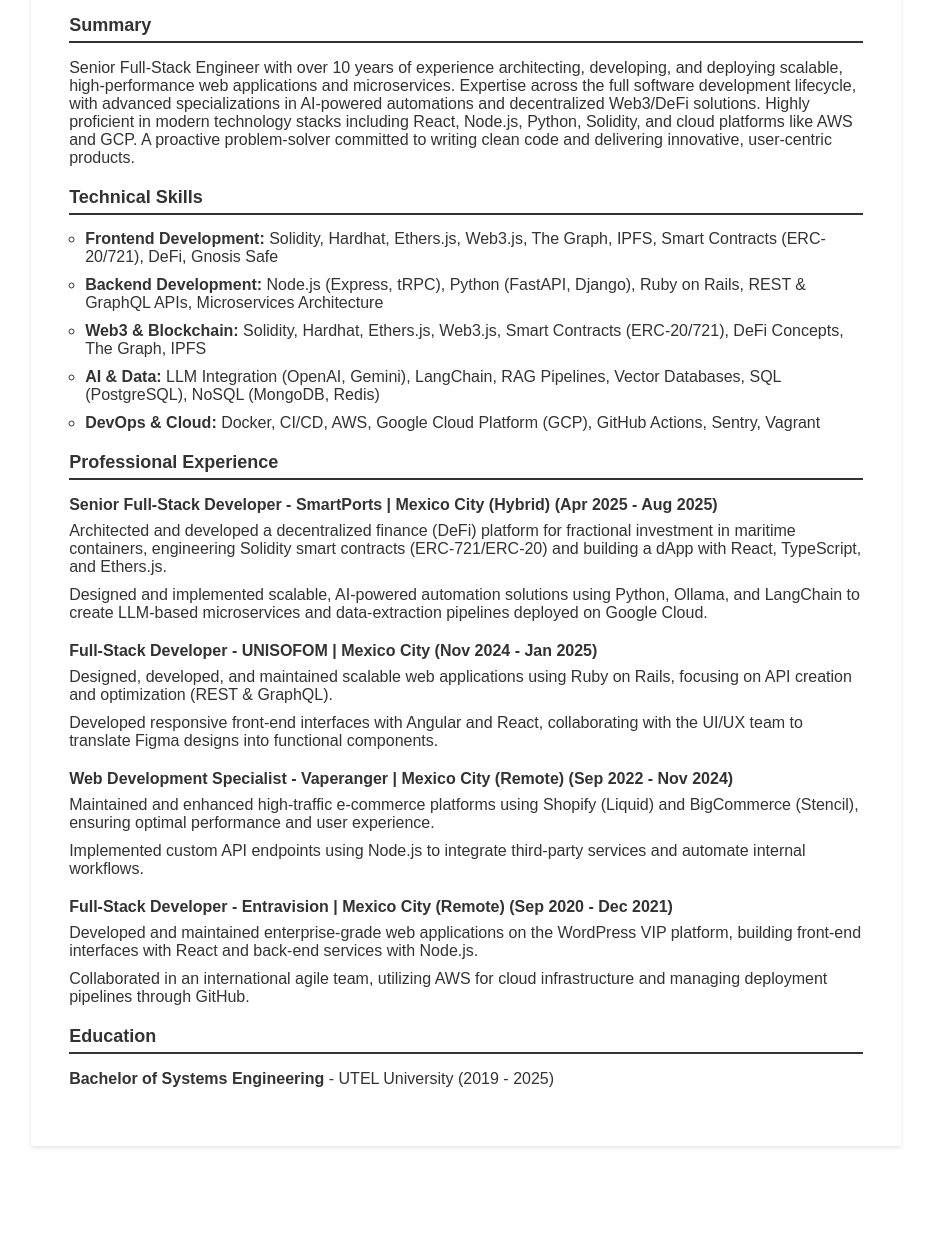
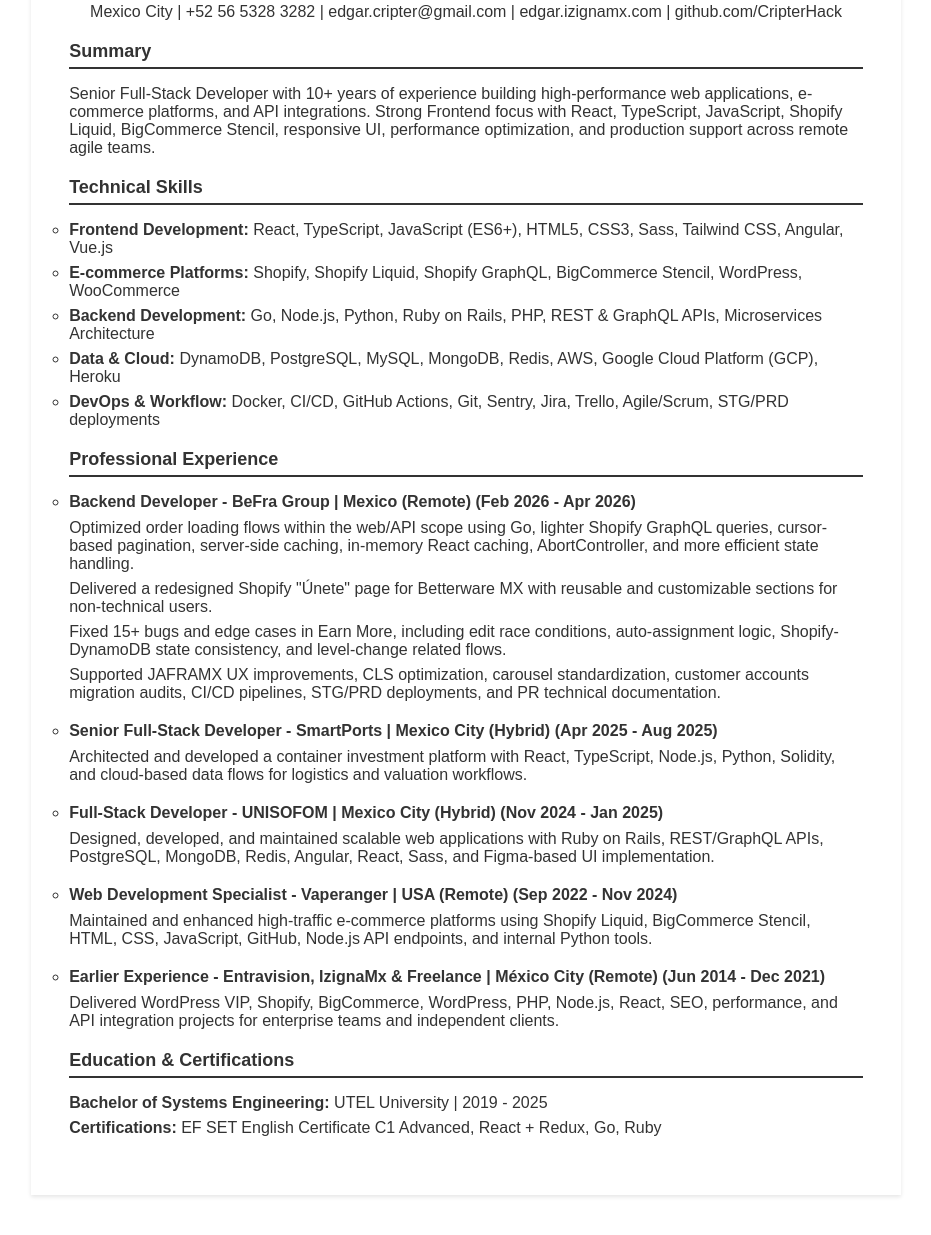
Before and after one commit to CripterHack/edgar-zorrilla-static-cv, a plain HTML site: page index.html in a window 1280 px wide. Shown: the part 197-1432 px from the top of the page, without its empty margins (174-1105 px from the left). Before the commit the page ends 1399 px from the top, so only its background shows below. Drawn offline with Linux system fonts and the light colour scheme.

Commit message:
Update CV 05-2026

```diff
--- a/index.html
+++ b/index.html
@@ -1,6 +1,6 @@
 <!DOCTYPE html>
-<html lang="en" style=""><head>
-            <meta charset="UTF-8">
+<html lang="en" style=""><head><meta http-equiv="Content-Type" content="text/html; charset=UTF-8">
+
             <meta name="viewport" content="width=device-width, initial-scale=1.0">
             <title>Curriculum Vitae</title>
             <style>
@@ -25,7 +25,8 @@
                 @media print {
                     body {
                         margin: 0;
-                        font-size: 12pt;
+                        width: auto;
+                        font-size: 9.8pt;
                         background-color: white;
                         -webkit-box-shadow:none;
                         -moz-box-shadow:none;
@@ -34,6 +35,45 @@
                     }
                     header, section {
                         page-break-after: auto;
+                    }
+                    header {
+                        margin-bottom: 7px;
+                    }
+                    header h1 {
+                        font-size: 23px;
+                    }
+                    header h2 {
+                        font-size: 15px;
+                        margin-bottom: 0.15em;
+                    }
+                    section {
+                        margin-bottom: 7px;
+                    }
+                    h3 {
+                        font-size: 15px;
+                        padding-bottom: 2px;
+                        margin-bottom: 6px;
+                    }
+                    li {
+                        margin-bottom: 3px;
+                    }
+                    section.experience-section {
+                        page-break-inside: auto;
+                        break-inside: auto;
+                    }
+                    section.experience-section > ul > li {
+                        page-break-inside: avoid;
+                        break-inside: avoid;
+                    }
+                    section.experience-section > ul > li[style] {
+                        margin-top: 7px !important;
+                    }
+                    section.experience-section ul ul {
+                        margin-top: 0.15em !important;
+                    }
+                    section.experience-section h3 {
+                        page-break-after: avoid;
+                        break-after: avoid;
                     }
                 }
                 header, section {
@@ -89,88 +129,80 @@
                     padding: 0;
                 }
                 li {
-                    margin-bottom: 10px;
+                    margin-bottom: 7px;
                 }
             </style></head>
-        <body class="" data-new-gr-c-s-check-loaded="14.1252.0" data-gr-ext-installed="" style="">
+        <body class="" style="">
             <header>
                 <div>
                     <h1>Edgar Zorrilla</h1>
-                    <h2>Senior Full-Stack Engineer | AI &amp; Web3 Specialist</h2>
-                    <p>Phone: +521 5533760889 | Email: edgar.cripter@gmail.com | City: Mexico City</p>
+                    <h2>Full Stack Developer, Frontend Focused | React, TypeScript, Shopify, BigCommerce</h2>
+                    <p>Mexico City | +52 56 5328 3282 | edgar.cripter@gmail.com | edgar.izignamx.com | github.com/CripterHack</p>
                 </div>
             </header>
             <section>
                 <h3>Summary</h3>
-                <p>Senior Full-Stack Engineer with over 10 years of experience architecting, developing, and deploying scalable, high-performance web applications and microservices. Expertise across the full software development lifecycle, with advanced specializations in AI-powered automations and decentralized Web3/DeFi solutions. Highly proficient in modern technology stacks including React, Node.js, Python, Solidity, and cloud platforms like AWS and GCP. A proactive problem-solver committed to writing clean code and delivering innovative, user-centric products.</p>
+                <p>Senior Full-Stack Developer with 10+ years of experience building high-performance web applications, e-commerce platforms, and API integrations. Strong Frontend focus with React, TypeScript, JavaScript, Shopify Liquid, BigCommerce Stencil, responsive UI, performance optimization, and production support across remote agile teams.</p>
             </section>
             <section>
-<h3>Technical Skills</h3><ul style="list-style-type: circle;margin: 0 0 0 1em;" class="skills">
-<li style="margin-top: 0.5em;"><b>Frontend Development:</b> Solidity, Hardhat, Ethers.js, Web3.js, The Graph, IPFS, Smart Contracts (ERC-20/721), DeFi, Gnosis Safe</li>
-<li><b>Backend Development:</b> Node.js (Express, tRPC), Python (FastAPI, Django), Ruby on Rails, REST &amp; GraphQL APIs, Microservices Architecture</li>
-<li><b>Web3 &amp; Blockchain:</b> Solidity, Hardhat, Ethers.js, Web3.js, Smart Contracts (ERC-20/721), DeFi Concepts, The Graph, IPFS</li>
-<li><b>AI &amp; Data:</b> LLM Integration (OpenAI, Gemini), LangChain, RAG Pipelines, Vector Databases, SQL (PostgreSQL), NoSQL (MongoDB, Redis)</li>
-<li><b>DevOps &amp; Cloud:</b> Docker, CI/CD, AWS, Google Cloud Platform (GCP), GitHub Actions, Sentry, Vagrant</li></ul>
-            <ul style="
+                <h3>Technical Skills</h3>
+                <ul style="list-style-type: circle;" class="skills">
+                    <li style="margin-top: 0.5em;"><b>Frontend Development:</b> React, TypeScript, JavaScript (ES6+), HTML5, CSS3, Sass, Tailwind CSS, Angular, Vue.js</li>
+                    <li><b>E-commerce Platforms:</b> Shopify, Shopify Liquid, Shopify GraphQL, BigCommerce Stencil, WordPress, WooCommerce</li>
+                    <li><b>Backend Development:</b> Go, Node.js, Python, Ruby on Rails, PHP, REST &amp; GraphQL APIs, Microservices Architecture</li>
+                    <li><b>Data &amp; Cloud:</b> DynamoDB, PostgreSQL, MySQL, MongoDB, Redis, AWS, Google Cloud Platform (GCP), Heroku</li>
+                    <li><b>DevOps &amp; Workflow:</b> Docker, CI/CD, GitHub Actions, Git, Sentry, Jira, Trello, Agile/Scrum, STG/PRD deployments</li>
+                </ul>
+            </section>
+            <section class="experience-section">
+                <h3>Professional Experience</h3>
+                <ul style="
     list-style-type: circle;
-    margin-;:;
-    margin: 0.5em auto 0;
-" class="skills">
-</ul></section><section>
-                <h3>Professional Experience</h3>
-                <ul>
-                    <li><b>Senior Full-Stack Developer - SmartPorts | Mexico City (Hybrid)
-(Apr 2025 - Aug 2025)</b> <br><ul style="
+">
+                    <li><b>Backend Developer - BeFra Group | Mexico (Remote) (Feb 2026 - Apr 2026)</b> <br><ul style="
     /* list-style-type: circle; */
     /* margin-left: 2em; */
     margin-top: 0.5em;
-"><li>Architected and developed a decentralized finance (DeFi) platform for fractional investment in maritime containers, engineering Solidity smart contracts (ERC-721/ERC-20) and building a dApp with React, TypeScript, and Ethers.js.</li>
-<li>Designed and implemented scalable, AI-powered automation solutions using Python, Ollama, and LangChain to create LLM-based microservices and data-extraction pipelines deployed on Google Cloud.</li>
+"><li>Optimized order loading flows within the web/API scope using Go, lighter Shopify GraphQL queries, cursor-based pagination, server-side caching, in-memory React caching, AbortController, and more efficient state handling.</li>
+<li>Delivered a redesigned Shopify "Únete" page for Betterware MX with reusable and customizable sections for non-technical users.</li>
+<li>Fixed 15+ bugs and edge cases in Earn More, including edit race conditions, auto-assignment logic, Shopify-DynamoDB state consistency, and level-change related flows.</li>
+<li>Supported JAFRAMX UX improvements, CLS optimization, carousel standardization, customer accounts migration audits, CI/CD pipelines, STG/PRD deployments, and PR technical documentation.</li>
 </ul></li>
                     <li style="
     margin: 20px auto 0px;
-"><b>Full-Stack Developer - UNISOFOM | Mexico City (Nov 2024 - Jan 2025)</b> <br><ul style="
+"><b>Senior Full-Stack Developer - SmartPorts | Mexico City (Hybrid) (Apr 2025 - Aug 2025)</b> <br><ul style="
     /* list-style-type: circle; */
     /* margin-left: 2em; */
     margin-top: 0.5em;
-"><li>Designed, developed, and maintained scalable web applications using Ruby on Rails, focusing on API creation and optimization (REST &amp; GraphQL).</li>
-<li>Developed responsive front-end interfaces with Angular and React, collaborating with the UI/UX team to translate Figma designs into functional components.</li></ul></li>
+"><li>Architected and developed a container investment platform with React, TypeScript, Node.js, Python, Solidity, and cloud-based data flows for logistics and valuation workflows.</li>
+</ul></li>
                     <li style="
     margin: 20px auto 0px;
-"><b>Web Development Specialist - Vaperanger | Mexico City
-(Remote) (Sep 2022 - Nov 2024)</b> <br><ul style="
+"><b>Full-Stack Developer - UNISOFOM | Mexico City (Hybrid) (Nov 2024 - Jan 2025)</b> <br><ul style="
     /* list-style-type: circle; */
     /* margin-left: 2em; */
     margin-top: 0.5em;
-"><li>Maintained and enhanced high-traffic e-commerce platforms using Shopify (Liquid) and BigCommerce (Stencil), ensuring optimal performance and user experience.</li>
-<li>Implemented custom API endpoints using Node.js to integrate third-party services and automate internal workflows.</li></ul></li>
-                <li style="
+"><li>Designed, developed, and maintained scalable web applications with Ruby on Rails, REST/GraphQL APIs, PostgreSQL, MongoDB, Redis, Angular, React, Sass, and Figma-based UI implementation.</li></ul></li>
+                    <li style="
     margin: 20px auto 0px;
-"><b>Full-Stack Developer - Entravision | Mexico City
-(Remote) (Sep 2020 - Dec 2021)</b> <br><ul style="
+"><b>Web Development Specialist - Vaperanger | USA (Remote) (Sep 2022 - Nov 2024)</b> <br><ul style="
     /* list-style-type: circle; */
     /* margin-left: 2em; */
     margin-top: 0.5em;
-"><li>Developed and maintained enterprise-grade web applications on the WordPress VIP platform, building front-end interfaces with React and back-end services with Node.js.</li>
-<li>Collaborated in an international agile team, utilizing AWS for cloud infrastructure and managing deployment pipelines through GitHub.</li></ul></li><li style="
+"><li>Maintained and enhanced high-traffic e-commerce platforms using Shopify Liquid, BigCommerce Stencil, HTML, CSS, JavaScript, GitHub, Node.js API endpoints, and internal Python tools.</li></ul></li>
+                <li style="
     margin: 20px auto 0px;
-    display: none;
-"><b>Full-Stack &amp; Open-Source Developer - Freelance | (Remote)
-(Jun 2014 - Present)</b> <br><ul><li>Delivered end-to-end custom web applications for international clients across diverse industries, utilizing technologies such as Ruby on Rails, PHP, and Node.js.</li>
-<li>Specialized in custom e-commerce solutions, CRM/ERP systems, and complex API integrations, focusing on scalability and performance.</li></ul></li></ul>
+"><b>Earlier Experience - Entravision, IzignaMx &amp; Freelance | México City (Remote) (Jun 2014 - Dec 2021)</b> <br><ul style="
+    /* list-style-type: circle; */
+    /* margin-left: 2em; */
+    margin-top: 0.5em;
+"><li>Delivered WordPress VIP, Shopify, BigCommerce, WordPress, PHP, Node.js, React, SEO, performance, and API integration projects for enterprise teams and independent clients.</li></ul></li></ul>
             </section>
-            <section style="display: none;">
-                <h3>Personal Projects</h3>
-                <p><b>CapiCoin (ERC-20 Token &amp; dApp)</b></p><ul>
-                    <li>Developed and tested a fully compliant ERC-20 token on the Ethereum testnet using Solidity and OpenZeppelin contracts to master tokenomics and supply management.</li>
-                    <li>Built a simple dApp interface with React and Ethers.js for token interaction, demonstrating the full lifecycle of a cryptocurrency.</li>
-                </ul>
-            </section><section>
-                <h3>Education</h3>
+            <section>
+                <h3>Education &amp; Certifications</h3>
                 <ul>
+                    <li><b>Bachelor of Systems Engineering:</b> UTEL University | 2019 - 2025</li>
+                <li><b>Certifications:</b> EF SET English Certificate C1 Advanced, React + Redux, Go, Ruby</li></ul>
+            </section>
 
-                    <li><b>Bachelor of Systems Engineering</b> - UTEL University (2019 - 2025)</li>
-
-                </ul>
-            </section>
-</html>
+</body></html>
```
